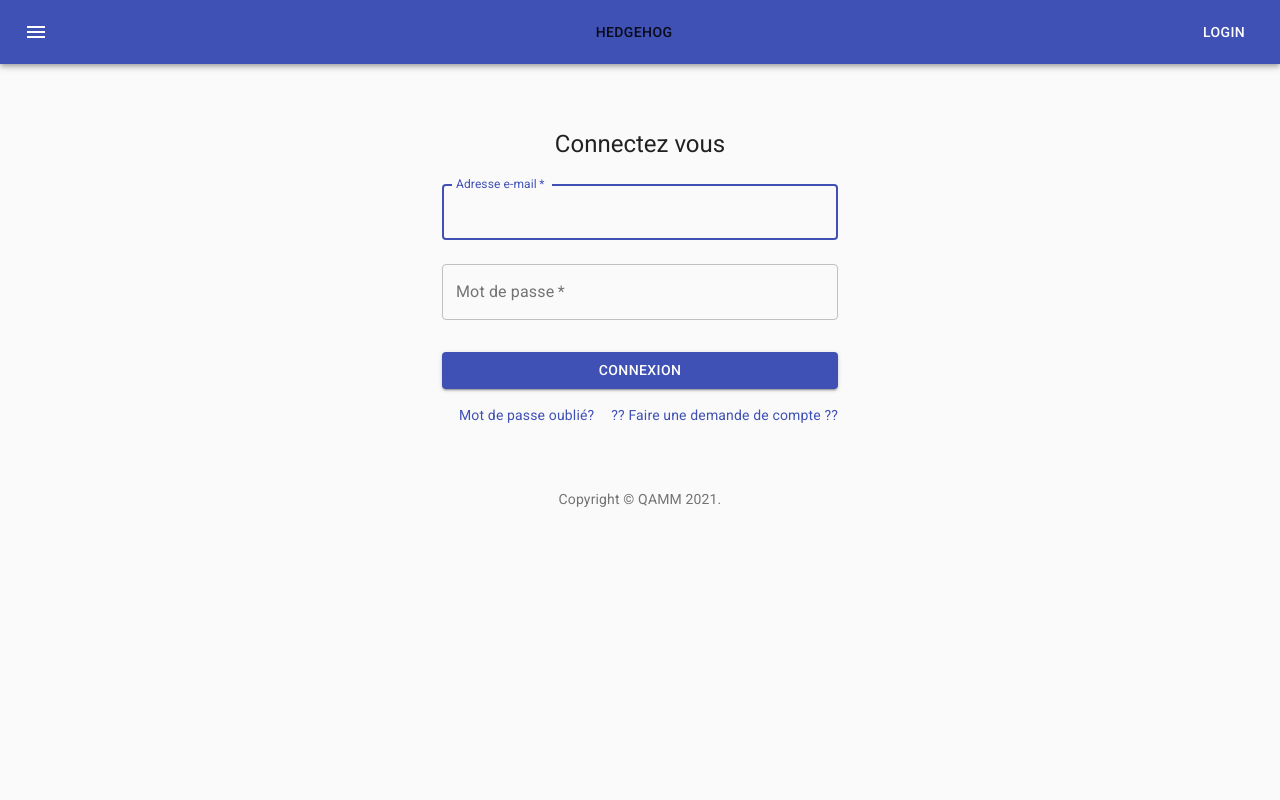
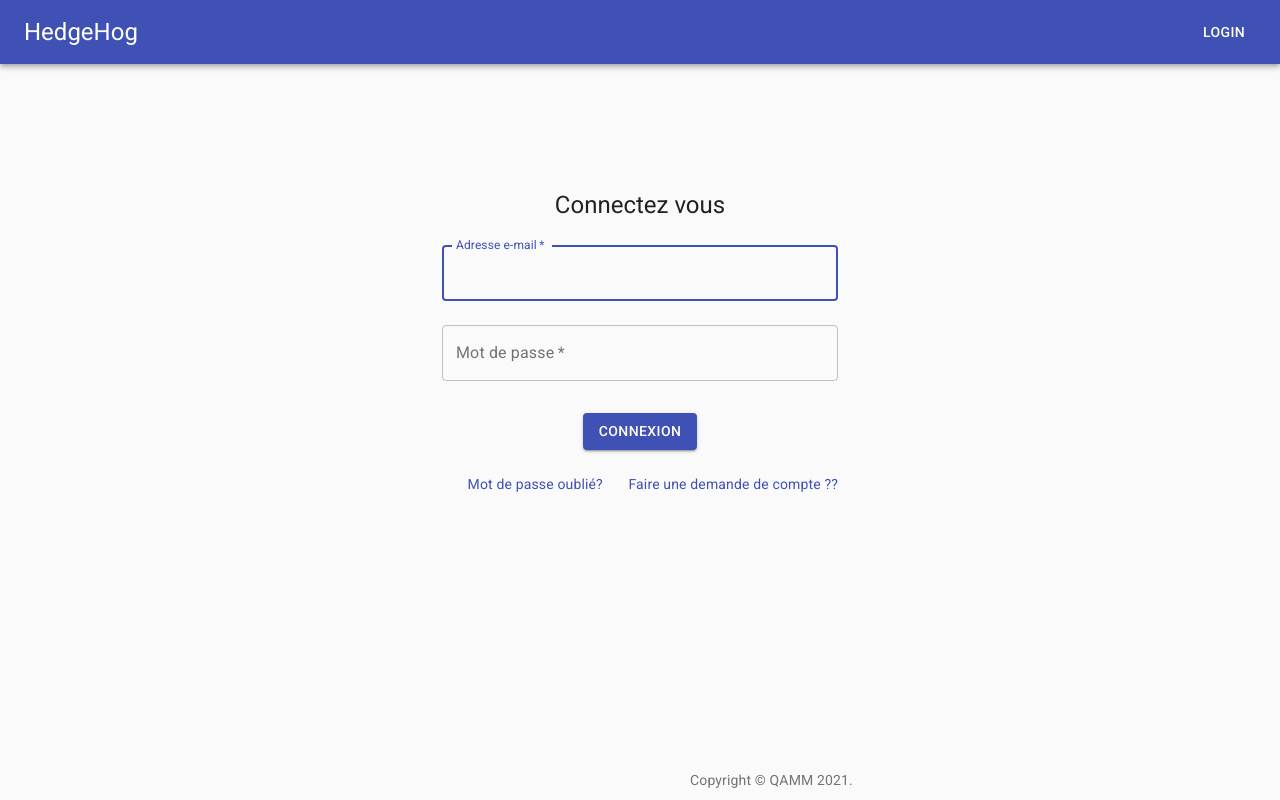
Before and after one commit to Quentin-blln/edgehog-front, a React (Create React App) app: page /register in a window 1280 px wide. Built offline with nearby package versions, Linux system fonts and the light colour scheme.

Commit message:
(WIP) Modify front

```diff
--- a/public/index.html
+++ b/public/index.html
@@ -25,7 +25,7 @@
       work correctly both with client-side routing and a non-root public URL.
       Learn how to configure a non-root public URL by running `npm run build`.
     -->
-    <title>Spie c nul</title>
+    <title>Edge Computing</title>
   </head>
   <body>
     <noscript>You need to enable JavaScript to run this app.</noscript>
--- a/src/App.js
+++ b/src/App.js
@@ -1,7 +1,8 @@
 import logo from './logo.svg';
 import './App.css';
-import React, {useState, useEffect} from 'react';
+import React, { useState, useEffect } from 'react';
 import { makeStyles } from '@material-ui/core/styles';
+import Grid from '@material-ui/core/Grid';
 import AppBar from '@material-ui/core/AppBar';
 import Toolbar from '@material-ui/core/Toolbar';
 import Typography from '@material-ui/core/Typography';
@@ -13,11 +14,8 @@ import RegisterPage from './components/register';
 import RouterList from './components/routerList';
 import Link from '@material-ui/core/Link';
 import Box from '@material-ui/core/Box';
-import { BrowserRouter as Router, Route} from 'react-router-dom';
+import { BrowserRouter as Router, Route } from 'react-router-dom';
 import axios from 'axios';
-
-
-
 
 const useStyles = makeStyles((theme) => ({
   root: {
@@ -26,11 +24,17 @@ const useStyles = makeStyles((theme) => ({
   menuButton: {
     marginRight: theme.spacing(2),
   },
-  title: {
+  header: {
     flexGrow: 1,
+    justifyContent: 'space-between',
   },
+  footer: {
+    marginBottom: 10,
+    position: 'fixed',
+    bottom: 0,
+    left: 690
+  }
 }));
-
 
 function App() {
   const [focusRegister, setFocusRegister] = useState(0)
@@ -41,41 +45,49 @@ function App() {
 
   const classes = useStyles();
 
-  var testUser= {
+  var testUser = {
     username: 'LaurentMaille',
     password: 'jsp',
     email: 'febfh@gmail.com'
   }
 
   useEffect(() => {
-    if(userLogged.u_mail){
+    if (userLogged.u_mail) {
       setFocusLogin(0)
       setFocusRegister(0)
     }
-    else{setFocusLogin(1)}
-  },[userLogged]);
+    else { setFocusLogin(1) }
+  }, [userLogged]);
 
 
-  function Header () {
-    return(
+  function Header() {
+    return (
       <header>
         <AppBar position="static">
-            <Toolbar>
-              <IconButton edge="start" className={classes.menuButton} color="inherit" aria-label="menu">
+          <Toolbar className={classes.header}>
+            {/* <IconButton edge="start" className={classes.menuButton} color="inherit" aria-label="menu">
                 <MenuIcon />
-              </IconButton>
-              <Typography variant="h6" className={classes.title}>
-                <Button href='/#' onClick={()=>{setFocusLogin(0); setFocusRegister(0)}}>
+              </IconButton> */}
+            <Typography variant='h5'>
+              {/* <Button href='/#' color='inherit' onClick={() => { setFocusLogin(0); setFocusRegister(0) }}> */}
                 HedgeHog
-                </Button>
+              {/* </Button> */}
             </Typography>
-              {userLogged?
+            {userLogged ?
               <div>
-              <Typography variant="h7" className={classes.title}>
+                <Typography variant="h7">
                   Bienvenue  {userLogged.u_firstname}
                 </Typography>
+                <Button color="inherit" onClick={() => { setUserLogged(0) }}>
+                  Logout
+                </Button>
               </div>
-              :<div><Button color="inherit" onClick={()=>{setFocusLogin(1); setFocusRegister(0)}}>Login</Button></div>
+              :
+              <div>
+                <Button color="inherit" onClick={() => { setFocusLogin(1); setFocusRegister(0) }}>
+                  Login
+                </Button>
+              </div>
             }
           </Toolbar>
         </AppBar>
@@ -85,7 +97,7 @@ function App() {
 
   function Copyright() {
     return (
-      <Typography variant="body2" color="textSecondary" align="center">
+      <Typography variant="body2" color="textSecondary" align="center" className={classes.footer}>
         {'Copyright © '}
         <Link color="inherit" href="#">
           QAMM
@@ -96,11 +108,11 @@ function App() {
     );
   }
 
-  if(focusLogin==1){
-    return(
+  if (focusLogin == 1) {
+    return (
       <div className="App">
-      <Header/>
-      <LoginPage login={user => setUserLogged(user)}/>
+        <Header />
+        <LoginPage login={user => setUserLogged(user)} />
         <Box mt={8}>
           <Copyright />
         </Box>
@@ -108,15 +120,15 @@ function App() {
     )
   }
 
-  else{
+  else {
     return (
       <Router>
         <div className="App">
-          <Header/>
-          <Route path='/register' component= {RegisterPage}/>
-          {userLogged.r_isAdmin==1?
-          <RouterList list= {routerList}/>
-          :null
+          <Header />
+          <Route path='/register' component={RegisterPage} />
+          {userLogged.r_isAdmin == 1 ?
+            <RouterList list={routerList} />
+            : null
           }
           <Box mt={8}>
             <Copyright />
--- a/src/components/login.js
+++ b/src/components/login.js
@@ -13,9 +13,6 @@ import Grid from '@material-ui/core/Grid';
 import Box from '@material-ui/core/Box';
 import LockOutlinedIcon from '@material-ui/icons/LockOutlined';
 import Container from '@material-ui/core/Container';
-
-
-
 
 const useStyles = makeStyles((theme) => ({
   paper: {
@@ -33,7 +30,7 @@ const useStyles = makeStyles((theme) => ({
     marginTop: theme.spacing(1),
   },
   submit: {
-    margin: theme.spacing(3, 0, 2),
+    margin: theme.spacing(3, 0, 3),
   },
 }));
 
@@ -70,12 +67,12 @@ const LoginPage = ({ login }) => {
 
   return (
     <div>
-      <Container component="main" maxWidth="xs">
+      <Container component="main" maxWidth="xs" style={{ marginTop: 125 }}>
         <CssBaseline />
         <div className={classes.paper}>
           <Typography component="h1" variant="h5">
             Connectez vous
-        </Typography>
+          </Typography>
           <form className={classes.form} noValidate>
             <TextField
               variant="outlined"
@@ -102,7 +99,6 @@ const LoginPage = ({ login }) => {
               onChange={(e) => { setPassword(e.target.value) }}
             />
             <Button
-              fullWidth
               variant="contained"
               color="primary"
               className={classes.submit}
@@ -119,7 +115,7 @@ const LoginPage = ({ login }) => {
               </Grid>
               <Grid item>
                 <Link href="#" variant="body2">
-                  {"?? Faire une demande de compte ??"}
+                  {"Faire une demande de compte ??"}
                 </Link>
               </Grid>
             </Grid>
--- a/src/components/routerList.js
+++ b/src/components/routerList.js
@@ -1,5 +1,6 @@
 import React from 'react';
 import { makeStyles } from '@material-ui/core/styles';
+import Button from '@material-ui/core/Button';
 import List from '@material-ui/core/List';
 import ListItem from '@material-ui/core/ListItem';
 import ListItemIcon from '@material-ui/core/ListItemIcon';
@@ -11,14 +12,28 @@ import Box from '@material-ui/core/Box';
 import Grid from '@material-ui/core/Grid';
 import Container from '@material-ui/core/Container';
 import axios from 'axios'
+import { Typography } from '@material-ui/core';
 
 const useStyles = makeStyles((theme) => ({
     root: {
-        width: '100%',
-        backgroundColor: theme.palette.background.paper,
-        marginTop: 30,
-        marginLeft: 30
+        width: '90%',
+        marginTop: 135,
+        marginLeft: 'auto',
+        marginRight: 'auto',
+        borderRadius: '10px',
+        boxShadow: '1px 4px 4px grey',
+        backgroundColor: theme.palette.common.white,
     },
+    title: {
+        fontWeight: 'bold',
+        fontSize: '15',
+        margin: 15
+    },
+    button: {
+        float: 'right',
+        marginTop: 15,
+        marginRight: 75,
+    }
 }));
 
 export default function RouterList() {
@@ -43,10 +58,12 @@ export default function RouterList() {
     };
 
     return (
+        <Grid>
             <div className={classes.root}>
-            <Grid container spacing={3}>
-                <Grid  item xs={3}>
-                    <List item  xs={3}>
+                <Grid container>
+                    <Grid item xs={6}>
+                        <Typography className={classes.title}>Sélctionnez un routeur</Typography>
+                        <List item xs={3}>
                             {console.log('Router List: ', routerList),
                                 routerList.map(e => {
                                     return (
@@ -63,19 +80,22 @@ export default function RouterList() {
                                 })}
                         </List>
                     </Grid>
-                <Grid item xs={9}>
+                    <Grid item xs={6}>
                         <Box>
                             {
-                            routerSelectedId!==null?
+                                routerSelectedId !== null ?
                                     <div>
-                                <p>ID: {routerList[routerSelectedId-1].m_id}</p>
-                                <p>Nom: {routerList[routerSelectedId-1].m_name}</p>
-                                <p>IP: {routerList[routerSelectedId-1].m_ip}</p>
-                                <p>Zone: {routerList[routerSelectedId-1].m_zone}</p>
-                                <p>Status: {routerList[routerSelectedId-1].m_status}</p>
-                                <p>Type: {routerList[routerSelectedId-1].m_type}</p>
+                                        <p className={classes.title}>Détails du routeur</p>
+                                        <div>
+                                            <p>ID: {routerList[routerSelectedId - 1].m_id}</p>
+                                            <p>Nom: {routerList[routerSelectedId - 1].m_name}</p>
+                                            <p>IP: {routerList[routerSelectedId - 1].m_ip}</p>
+                                            <p>Zone: {routerList[routerSelectedId - 1].m_zone}</p>
+                                            <p>Status: {routerList[routerSelectedId - 1].m_status}</p>
+                                            <p>Type: {routerList[routerSelectedId - 1].m_type}</p>
                                         </div>
-                            :null
+                                    </div>
+                                : null
                             }
                         </Box>
                     </Grid>
@@ -123,5 +143,13 @@ export default function RouterList() {
         </ListItem>
       </List> */}
             </div>
+            {routerList[routerSelectedId - 1]?.m_status === 'down' ?
+                <Button color='primary' variant='contained' className={classes.button}>Activer</Button>
+            : routerList[routerSelectedId - 1]?.m_status === 'up' ?
+                <Button color='primary' variant='contained' className={classes.button}>Désactiver</Button>
+            :
+                null
+            }
+        </Grid>
     );
 }
```
Lines whose indentation alone changed are shown as unchanged.
